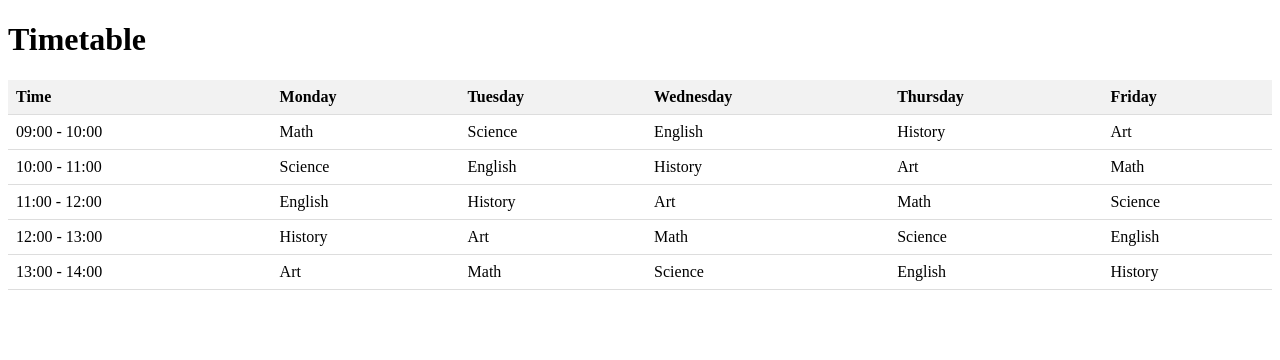
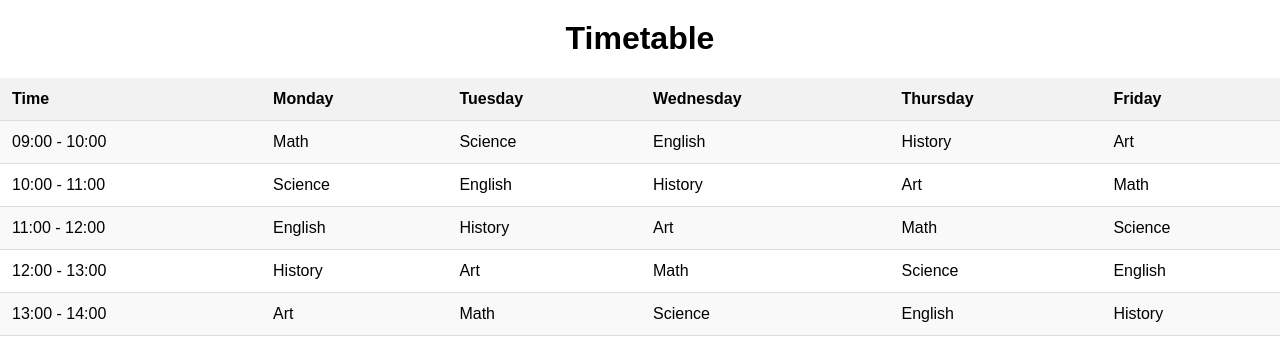
Before and after one commit to ThinkingPython/ThinkingPython.github.io, a plain HTML site: page index.html in a window 1280 px wide. Drawn offline with Linux system fonts and the light colour scheme.

Commit message:
Update index.html

```diff
--- a/index.html
+++ b/index.html
@@ -3,19 +3,40 @@
 <head>
     <title>Timetable</title>
     <style>
+        body {
+            font-family: Arial, sans-serif;
+            margin: 0;
+            padding: 0;
+        }
+
+        h1 {
+            text-align: center;
+            margin-top: 20px;
+        }
+
         table {
             width: 100%;
             border-collapse: collapse;
+            margin-top: 20px;
         }
 
         th, td {
-            padding: 8px;
+            padding: 12px;
             text-align: left;
             border-bottom: 1px solid #ddd;
         }
 
         th {
             background-color: #f2f2f2;
+            font-weight: bold;
+        }
+
+        td {
+            background-color: #ffffff;
+        }
+
+        tr:nth-child(even) td {
+            background-color: #f9f9f9;
         }
     </style>
 </head>
```
